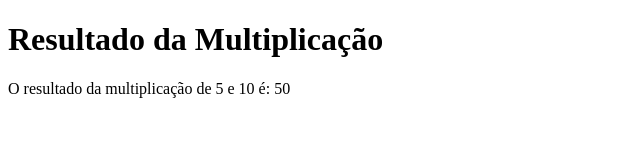
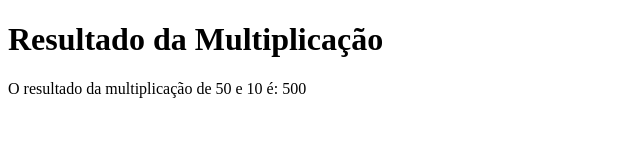
Before and after one commit to lemuelpires/exercicio_pipeline, a website: page index.html in a window 1280 px wide. Shown: the full height of the page, 0-640 px from the left. Drawn offline with Linux system fonts and the light colour scheme.

Commit message:
alteracao numeros multiplicacao

```diff
--- a/index.html
+++ b/index.html
@@ -16,7 +16,7 @@
         }
 
         // Parâmetros para a multiplicação
-        const a = 5;
+        const a = 50;
         const b = 10;
 
         // Calcule o resultado usando a função de multiplicação
```
Also changed, not shown: tests/index.test.js (+0 -10 lines).
